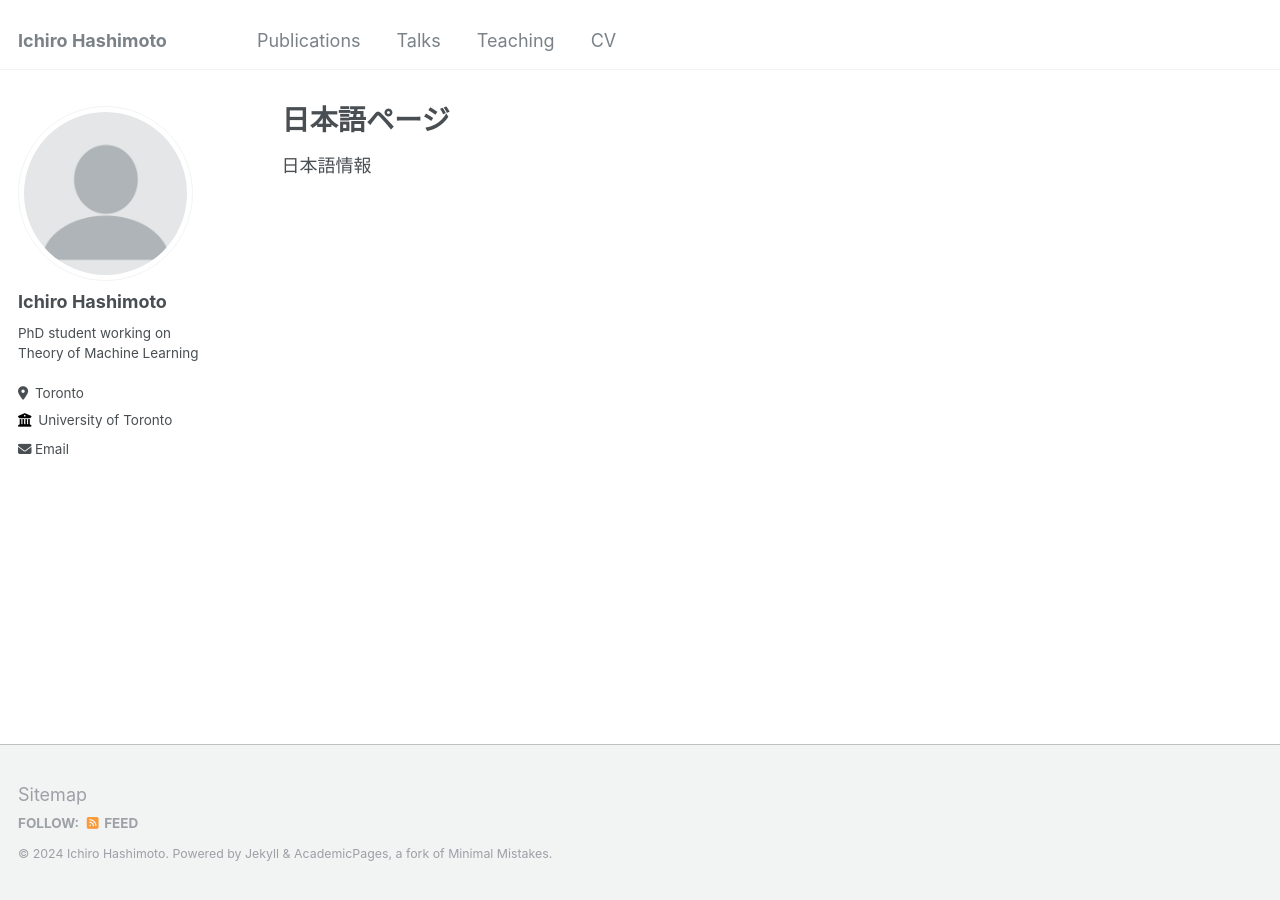
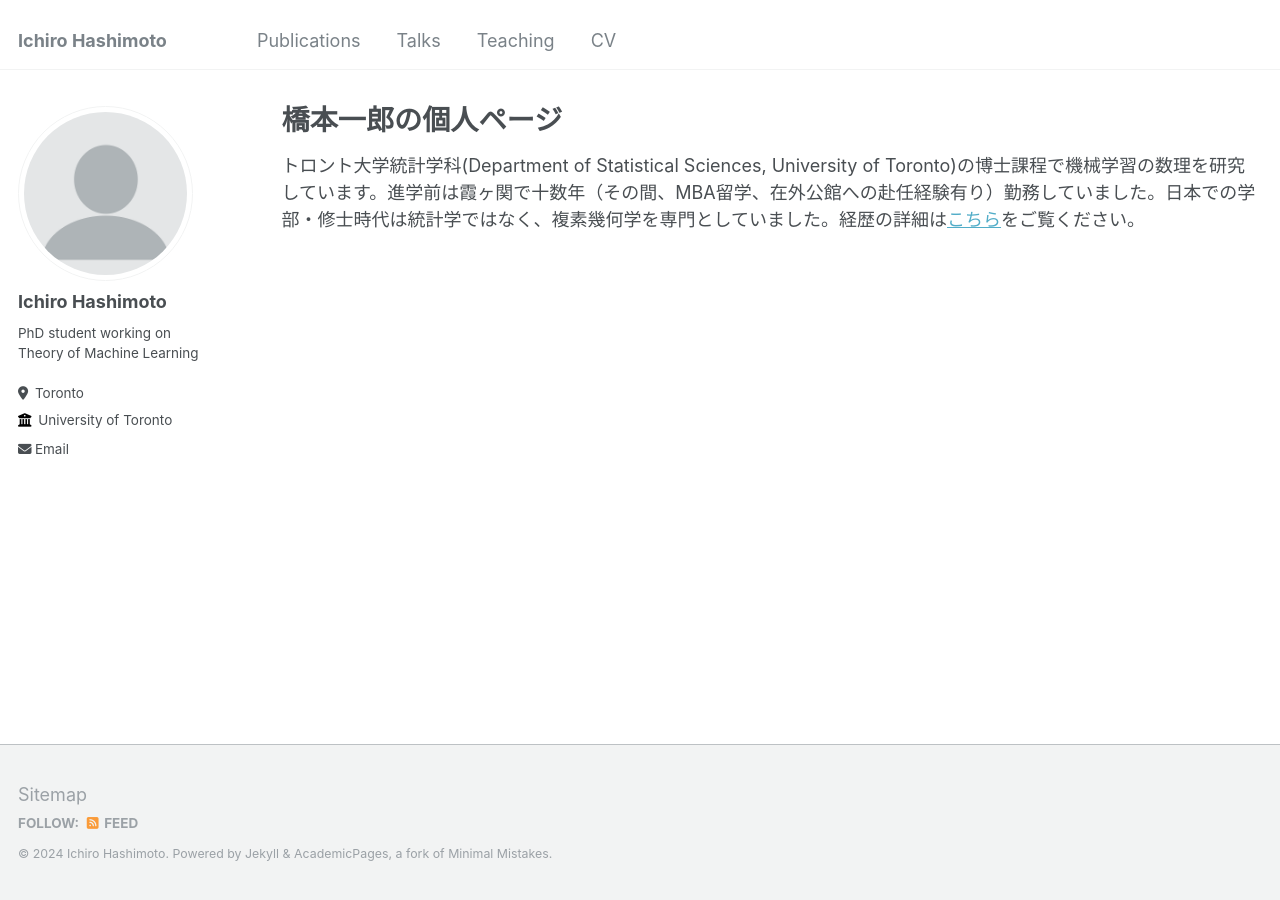
Before and after one commit to ichiro-h/ichiro-h.github.io, a Jekyll site: the page built from _pages/japanese.md, in a window 1280 px wide. Built offline with Jekyll 4.4.1, drawn with Linux system fonts in a browser that asks for light colours.

Commit message:
Update japanese.md

```diff
--- a/_pages/japanese.md
+++ b/_pages/japanese.md
@@ -1,10 +1,10 @@
 ---
 layout: archive
-title: "日本語ページ"
+title: "橋本一郎の個人ページ"
 permalink: /japanese/
 author_profile: true
 ---
 
 {% include base_path %}
 
-日本語情報
+トロント大学統計学科(Department of Statistical Sciences, University of Toronto)の博士課程で機械学習の数理を研究しています。進学前は霞ヶ関で十数年（その間、MBA留学、在外公館への赴任経験有り）勤務していました。日本での学部・修士時代は統計学ではなく、複素幾何学を専門としていました。経歴の詳細は[こちら](https://ichiro-h.github.io/files/CV-Ichiro-Hashimoto.pdf)をご覧ください。
```
